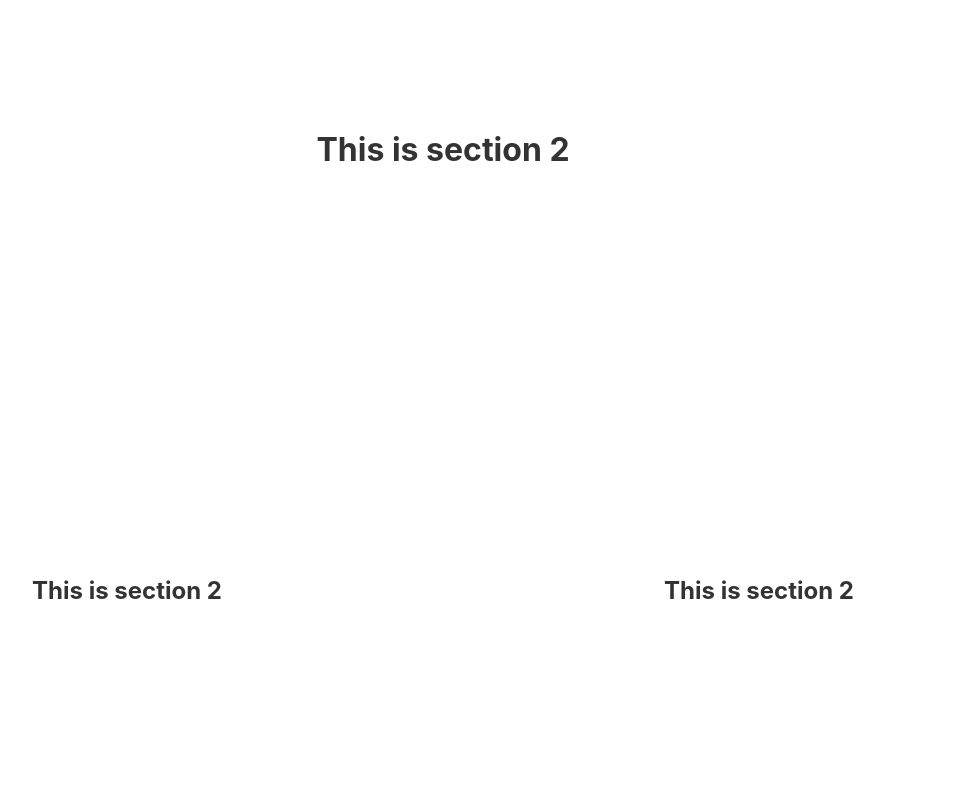
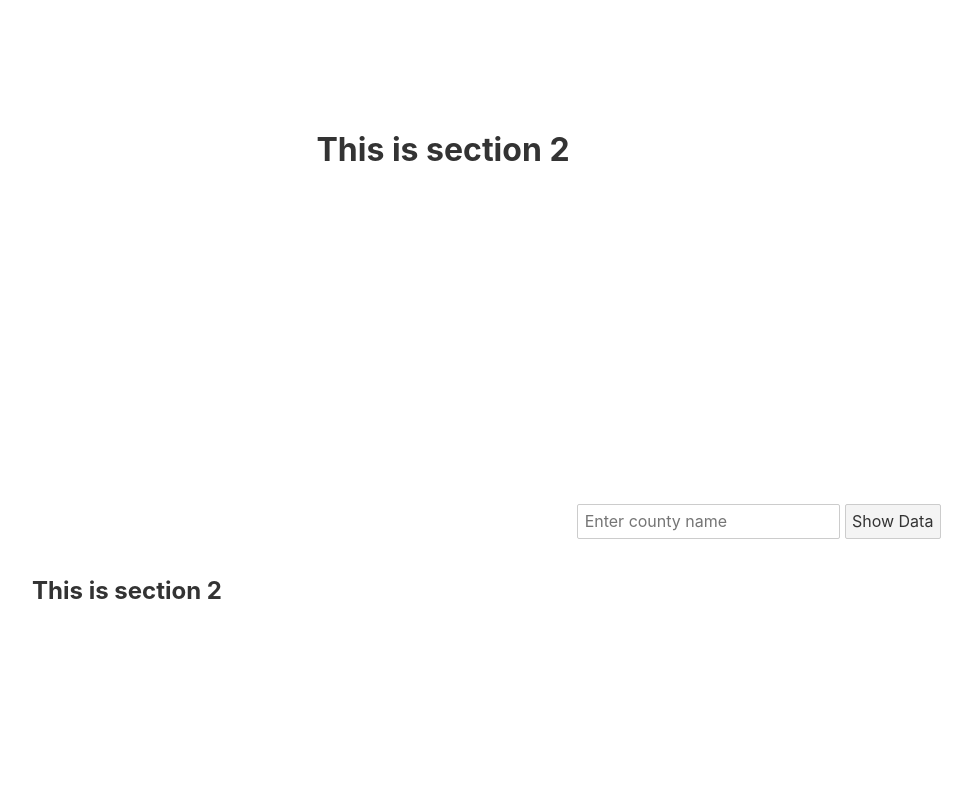
Before and after one commit to hc414/CrimeEducationPolice, a SvelteKit app: page / in a window 1280 px wide. Shown: the part 860-1660 px from the top of the page, without its empty margins (197-1169 px from the left). Built offline with nearby package versions, Linux system fonts and the light colour scheme; no server answers.

Commit message:
added crime chart

```diff
--- a/src/components/ScrollyTeller.svelte
+++ b/src/components/ScrollyTeller.svelte
@@ -1,7 +1,8 @@
 
 <script>
   import { onMount } from "svelte";
-  import CalMap from "./CalMap.svelte"
+  import CalMap from "./CalMap.svelte";
+  import Crime from "./Mychart.svelte";
 
   let sections, currentPage;
 
@@ -46,8 +47,21 @@
           </div>
         </section>
       </div>
-
-    {:else}
+    {/if}
+    {#if index == 1}
+      <div class="big-section">
+        <h1 class="header">This is section {index + 1}</h1>
+        <section class="section-map">
+          <div class="left">
+            <h1 class="header">This is section {index + 1}</h1>
+          </div>
+          <div class="right">
+            <Crime />
+          </div>
+        </section>
+      </div>
+    {/if}
+    {#if index > 1}
       <div class="big-section">
         <h1 class="header">This is section {index + 1}</h1>
         <section class="section-map">
@@ -62,6 +76,7 @@
     {/if}
   {/each}
 </div>
+
 
 
 <style global>
```
